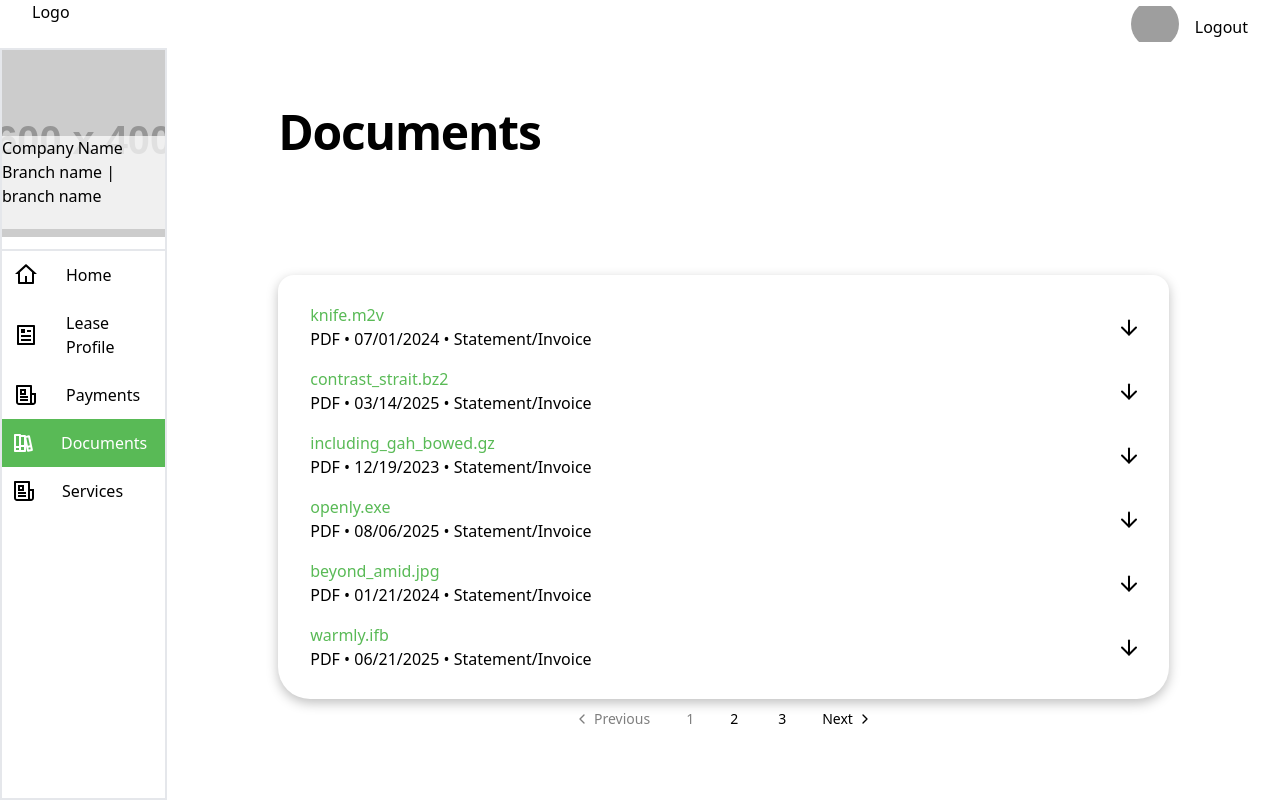
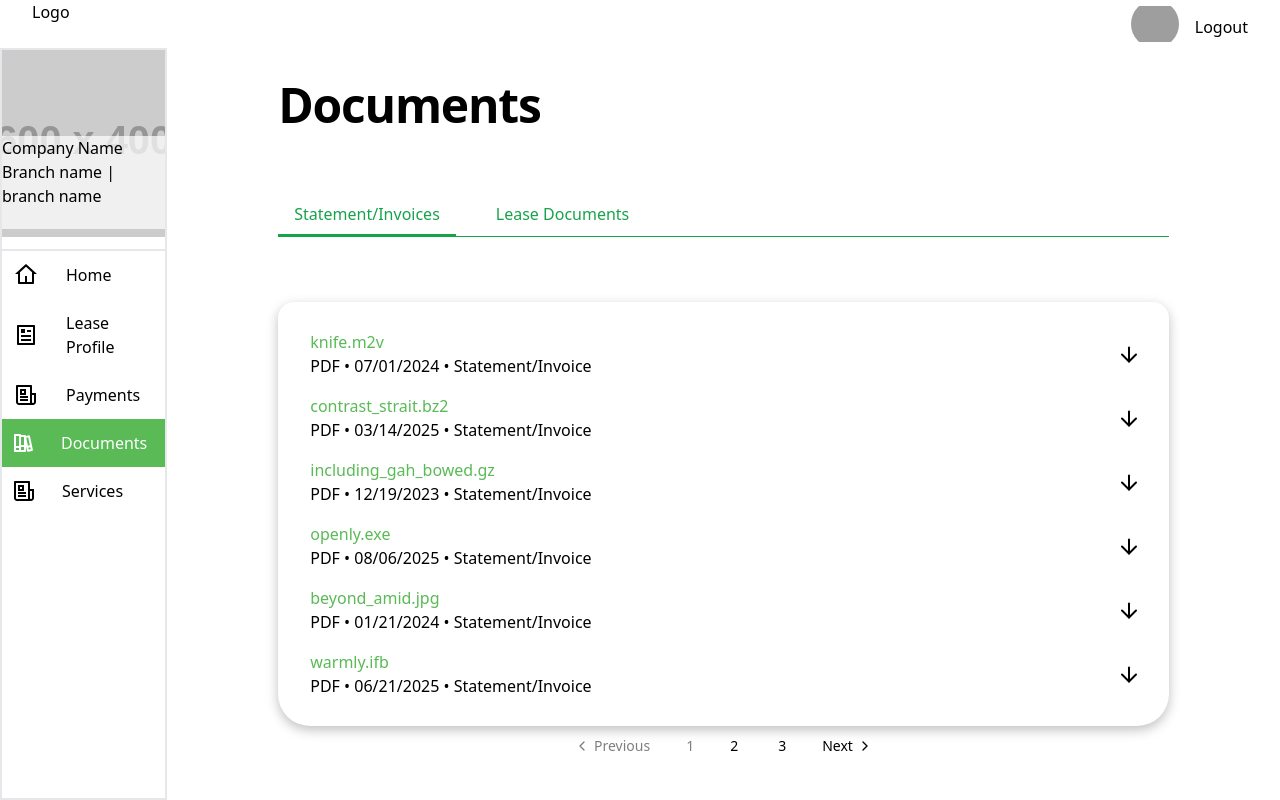
Before and after one commit to darylekarldevera/cubework-client-portal, a React (Vite) app: page /lease-documents/invoice in a window 1280 px wide. Built offline with nearby package versions, Linux system fonts and the light colour scheme; grey boxes are pictures that could not be loaded.

Commit message:
Refactor Documents component to add Lease Documents tabs

```diff
--- a/src/components/document-page/Documents.tsx
+++ b/src/components/document-page/Documents.tsx
@@ -1,4 +1,7 @@
 import { Outlet } from 'react-router-dom';
+import { LEASE_DOCUMENTS_TABS } from '@/constants/tabs';
+
+import Tabs from '../Tabs';
 import { Heading1 } from '../ui/headings';
 import WrappedContent from '../WrappedContent';
 
@@ -7,7 +10,8 @@ function Documents() {
   return (
     <WrappedContent>
       <Heading1 text="Documents" />
-      <Outlet/>
+      <Tabs links={LEASE_DOCUMENTS_TABS} />
+      <Outlet />
     </WrappedContent>
   );
 }
--- a/src/components/document-page/document-table/DocumentListTable.tsx
+++ b/src/components/document-page/document-table/DocumentListTable.tsx
@@ -38,6 +38,7 @@ function DocumentListTable({ data }: IDocumentListTableTableProps): JSX.Element
         nextPage={() => handleChangePage(currentPage + 1)}
         paginationNumbers={paginationNumbers}
         setPage={() => handleChangePage(currentPage)}
+        cwStyle={false}
       />
     </div>
   );
```
